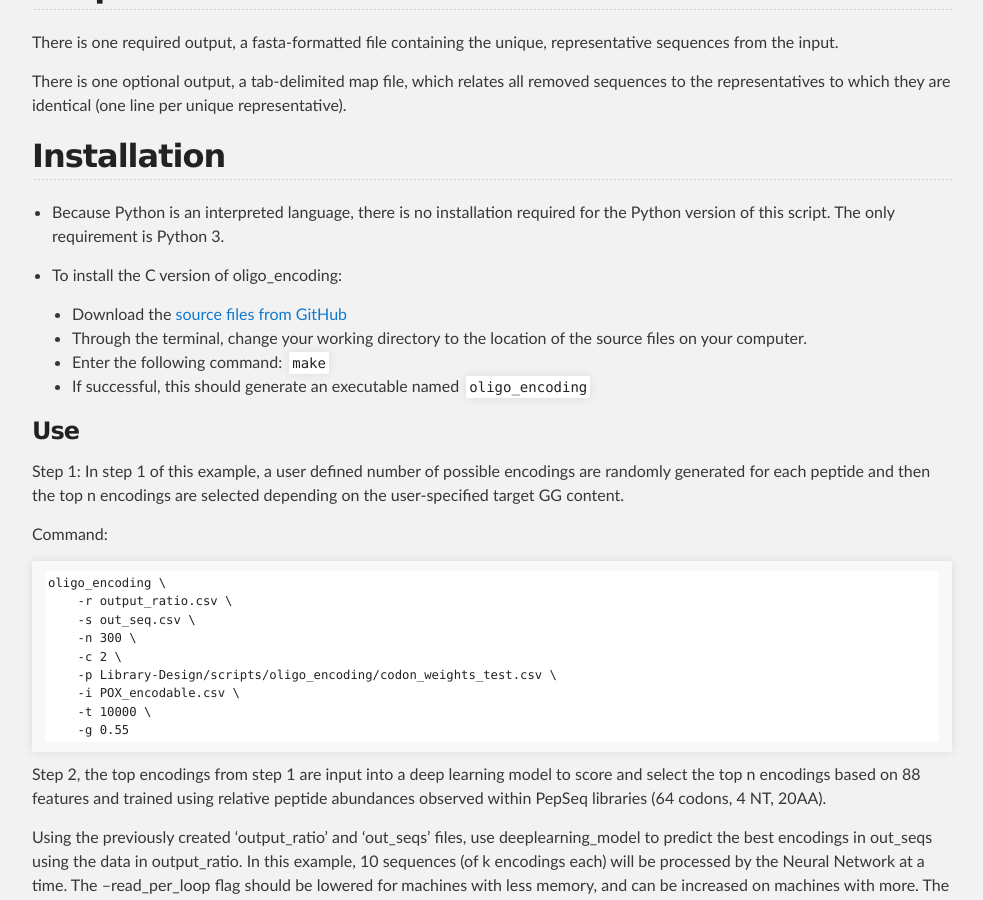
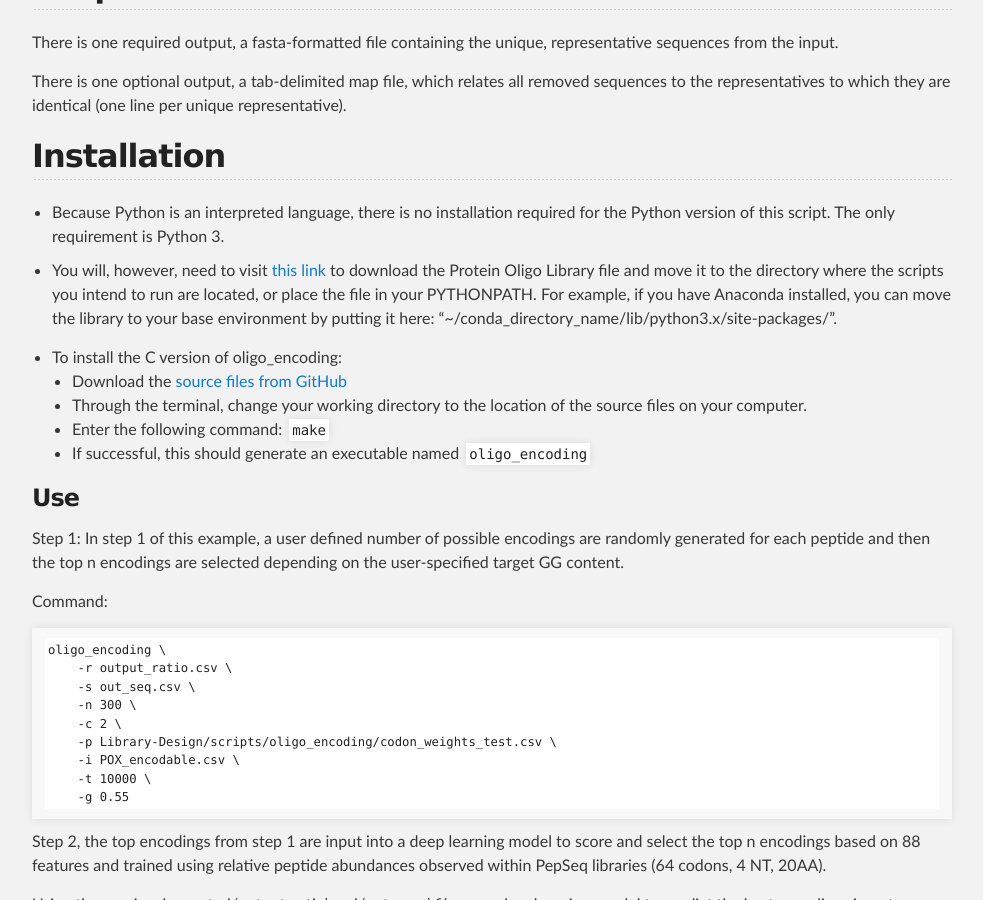
Before and after one commit to LadnerLab/Library-Design, a Jekyll site: the page built from docs/oligo_encoding.md, in a window 1280 px wide and 900 px high, scrolled down 751 px. Shown: the whole window, without its empty margins (148-1131 px from the left). Built offline with Jekyll 4.4.1, drawn with Linux system fonts in a browser that asks for light colours.

Commit message:
Added to python installation instructions how to get the Protein Oligo Library installed to the system.

```diff
--- a/docs/oligo_encoding.md
+++ b/docs/oligo_encoding.md
@@ -23,6 +23,7 @@ There is one optional output, a tab-delimited map file, which relates all remove
 ## Installation
 
 - Because Python is an interpreted language, there is no installation required for the Python version of this script. The only requirement is Python 3.
+- You will, however, need to visit [this link](https://github.com/LadnerLab/ProteinOligoLibrary/blob/master/protein_oligo_library.py) to download the Protein Oligo Library file and move it to the directory where the scripts you intend to run are located, or place the file in your PYTHONPATH. For example, if you have Anaconda installed, you can move the library to your base environment by putting it here: "~/conda_directory_name/lib/python3.x/site-packages/".
 
 - To install the C version of oligo\_encoding:
     - Download the [source files from GitHub](https://github.com/LadnerLab/Library-Design/tree/master/oligo_encoding)
```
Also changed, not shown: docs/tutorial.md (+1 -0 lines).
